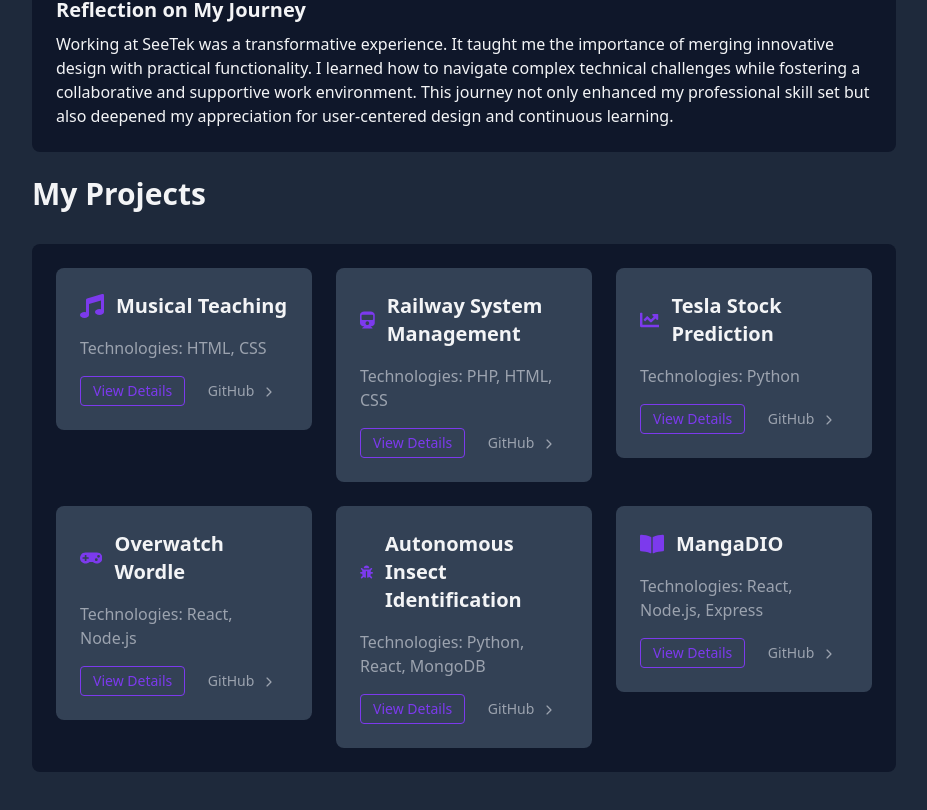
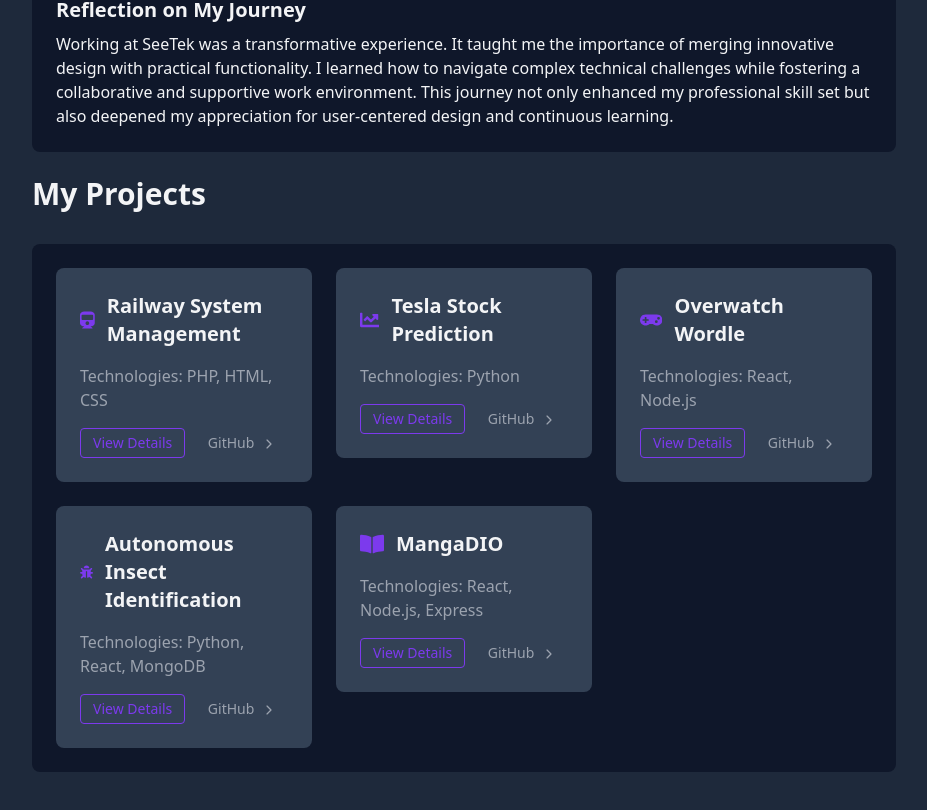
Before and after one commit to Kevaunjh/myportfolio, a React (Create React App) app: page / in a window 1280 px wide. Shown: the part 3352-4162 px from the top of the page, without its empty margins (320-1247 px from the left). Built offline with nearby package versions, Linux system fonts and the light colour scheme.

Commit message:
Updating links and finalizing project

```diff
--- a/src/Pages/Mainpage.js
+++ b/src/Pages/Mainpage.js
@@ -78,14 +78,6 @@ const pieChartOptions = {
 
 const projectsData = [
   {
-    title: "Musical Teaching",
-    technologies: "HTML, CSS",
-    icon: <FaMusic className="text-[#7C3AED] text-2xl" />,
-    githubLink: "https://github.com/Kevaunjh/MusicalTeach",
-    description:
-      "An interactive web application designed to teach musical concepts to beginners. Features include interactive music notation, chord visualization, and real-time audio feedback to help users understand music theory fundamentals.",
-  },
-  {
     title: "Railway System Management",
     technologies: "PHP, HTML, CSS",
     icon: <FaTrain className="text-[#7C3AED] text-2xl" />,
@@ -121,7 +113,7 @@ const projectsData = [
     title: "MangaDIO",
     technologies: "React, Node.js, Express",
     icon: <FaBookOpen className="text-[#7C3AED] text-2xl" />,
-    githubLink: "https://github.com/Kevaunjh/Overwatch_Wordle",
+    githubLink: "https://github.com/Kevaunjh/mangadio",
     description:
       "IN PROGRESS: A manga site focused around built in text-to-speech that works with manga, comics and many more. The site has responsive screen scaling, uses open router API's to utilize AI for OCR capabilities, and uses RESTful API calls to ensure consistently updated mangas.",
   },
@@ -233,7 +225,7 @@ function PortfolioPage() {
     e.preventDefault();
 
     alert(
-      `Form submitted! An email would be sent to Kevaunjh@gmail.com with the subject "Application Offer From ${formData.company}"`
+      `Form submitted! An email would be sent to Kevaunjh@gmail.com with the subject "Application Offer From ${formData.company}"`,
     );
     closeContactModal();
     setFormData({
@@ -644,18 +636,9 @@ function PortfolioPage() {
               </div>
 
               <div className="flex justify-between">
-                <a
-                  href={selectedProject.githubLink}
-                  target="_blank"
-                  rel="noopener noreferrer"
-                  className="bg-[#7C3AED] text-gray-900 px-4 py-2 font-semibold rounded-full inline-flex items-center hover:bg-purple-400 transition"
-                >
-                  View on GitHub
-                  <IoIosArrowForward className="ml-2" />
-                </a>
                 <button
                   onClick={closeProjectModal}
-                  className="bg-gray-600 px-4 py-2 rounded-full hover:bg-gray-500 transition"
+                  className="bg-[#7C3AED] text-gray-900 px-4 py-2 font-semibold rounded-full inline-flex items-center hover:bg-purple-400 transition"
                 >
                   Close
                 </button>
```
